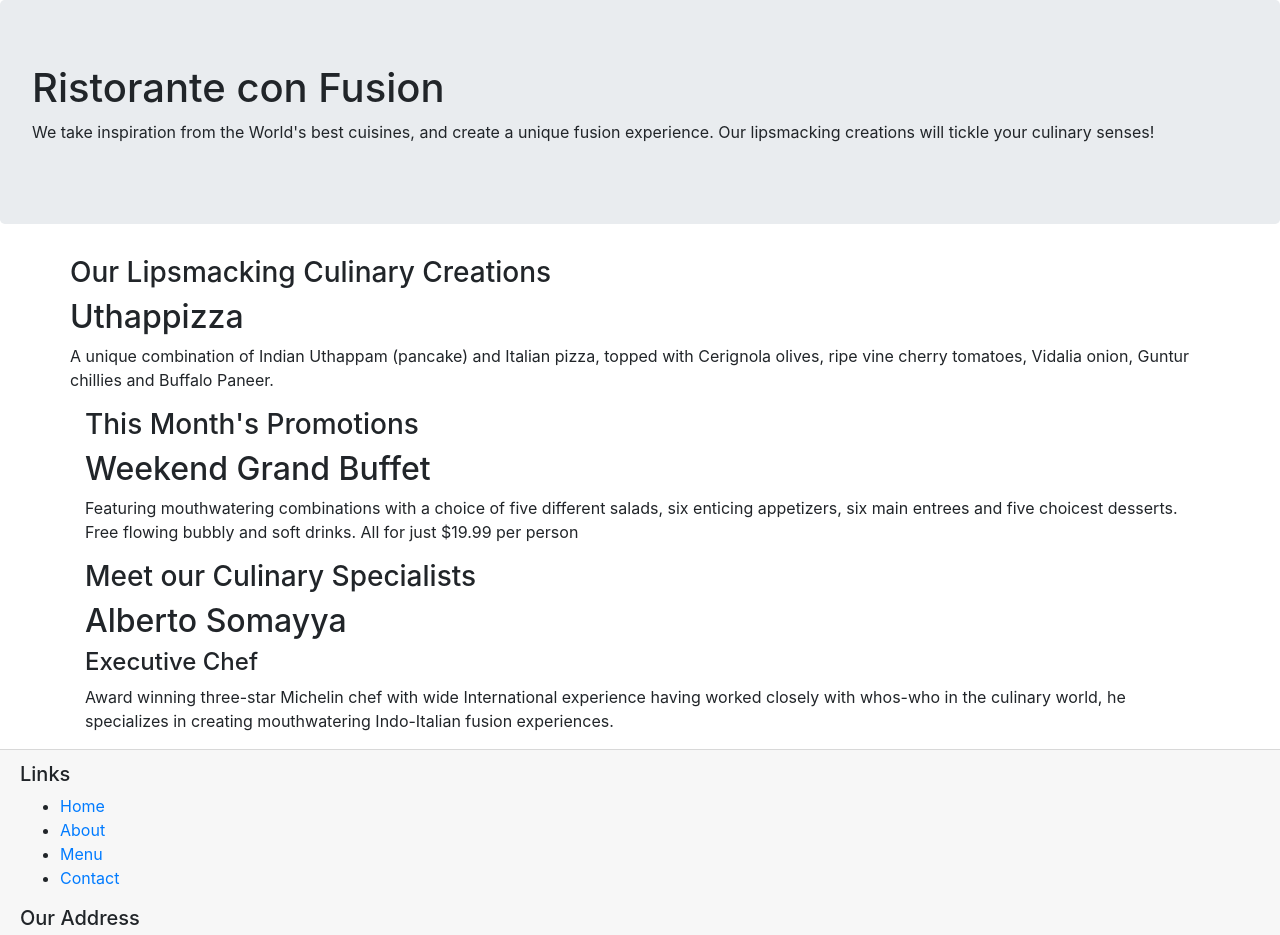
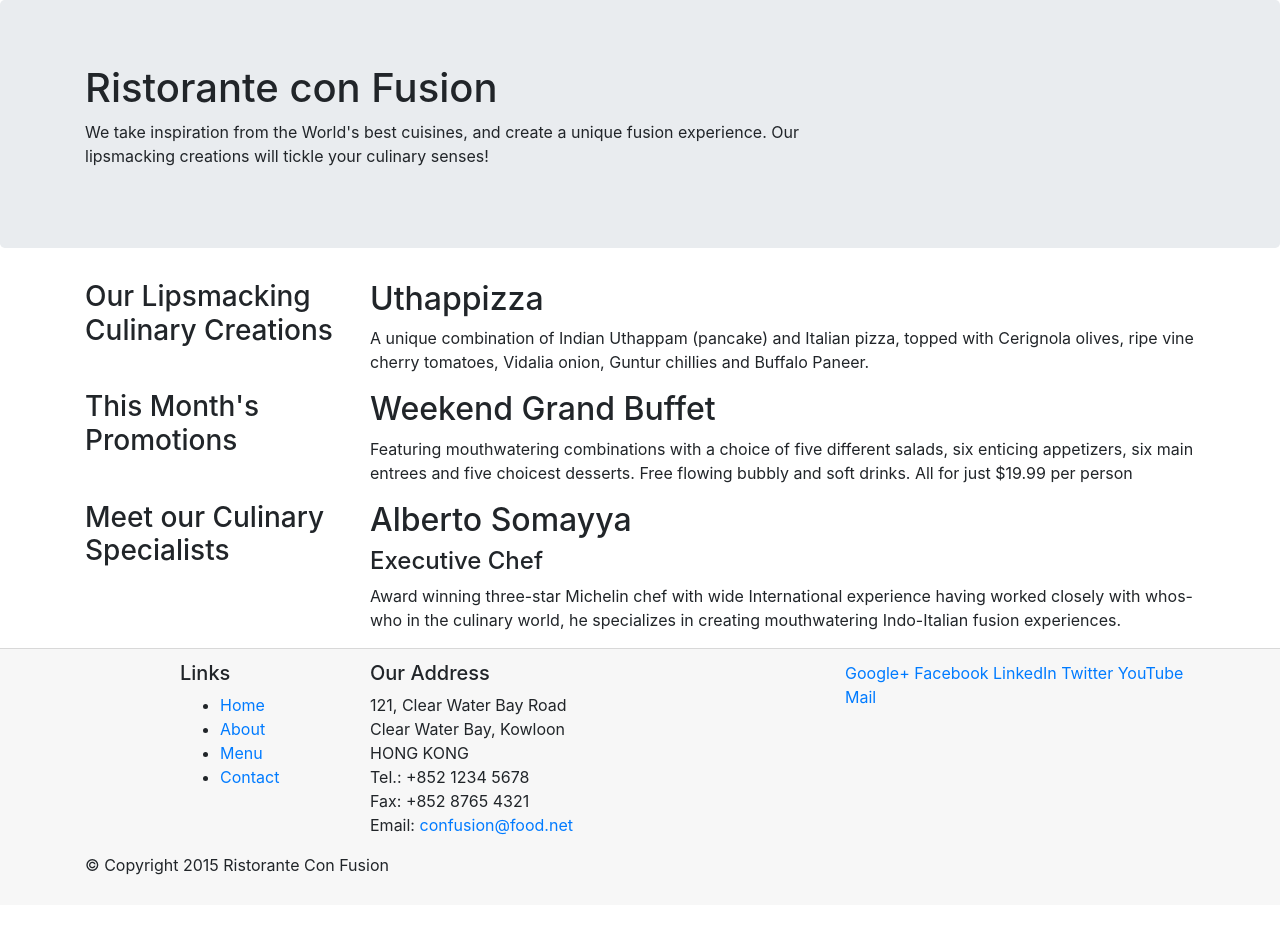
Before and after one commit to datiti/coursera-WebFullStack-bootstrap4, a website: page conFusion1/index.html in a window 1280 px wide. Shown: the top 935 px of the page. After the commit the page ends 905 px from the top, so only its background shows below. Drawn offline with nearby package versions, Linux system fonts and the light colour scheme.

Commit message:
play around with bootstrap 4 grid. The use of flex-first, offset, pull, push, etc... only works with 4.0.0-alpha.6; this does not work anymore in 4.0.0-beta
https://www.coursera.org/learn/bootstrap-4/supplement/kXErq/exercise-instructions-getting-started-with-bootstrap

```diff
--- a/conFusion1/index.html
+++ b/conFusion1/index.html
@@ -13,15 +13,14 @@
 </head>
 
 <body>
-
 <header class="jumbotron">
-        <div>
-            <div>
-                <div>
+    <div class="container">
+        <div class="row">
+            <div class="col-12 col-sm-8">
                 <h1>Ristorante con Fusion</h1>
                 <p>We take inspiration from the World's best cuisines, and create a unique fusion experience. Our lipsmacking creations will tickle your culinary senses!</p>
             </div>
-                <div>
+            <div class="col col-sm">
             </div>
         </div>
     </div>
@@ -29,31 +28,31 @@
 
 <div class="container">
     <div class="row">
-            <div class="flex-last">
+        <div class="col-sm-4 push-sm-8 col-md-3 push-md-9">
             <h3>Our Lipsmacking Culinary Creations</h3>
         </div>
-            <div>
+        <div class="col-sm pull-sm-4 col-md pull-md-3">
             <h2>Uthappizza</h2>
             <p>A unique combination of Indian Uthappam (pancake) and Italian pizza, topped with Cerignola olives, ripe vine cherry tomatoes, Vidalia onion, Guntur chillies and Buffalo Paneer.</p>
         </div>
     </div>
 
 
-        <div>
-            <div>
+    <div class="row">
+        <div class="col-sm-4 push-sm-8 col-md-3 push-md-9">
             <h3>This Month's Promotions</h3>
         </div>
-            <div>
+        <div class="col-sm pull-sm-4 col-md pull-md-3">
             <h2>Weekend Grand Buffet</h2>
             <p>Featuring mouthwatering combinations with a choice of five different salads, six enticing appetizers, six main entrees and five choicest desserts. Free flowing bubbly and soft drinks. All for just $19.99 per person </p>
         </div>
     </div>
 
-        <div>
-            <div>
+    <div class="row">
+        <div class="col-sm-4 col-md-3">
             <h3>Meet our Culinary Specialists</h3>
         </div>
-            <div>
+        <div class="col-sm col-md">
             <h2>Alberto Somayya</h2>
             <h4>Executive Chef</h4>
             <p>Award winning three-star Michelin chef with wide International experience having worked closely with whos-who in the culinary world, he specializes in creating mouthwatering Indo-Italian fusion experiences. </p>
@@ -62,9 +61,9 @@
 </div>
 
 <footer class="card-footer">
-        <div>
-            <div>
-                <div>
+    <div class="container">
+        <div class="row">
+            <div class="col-5 offset-1 col-sm-2">
                 <h5>Links</h5>
                 <ul>
                     <li><a href="#">Home</a></li>
@@ -73,7 +72,7 @@
                     <li><a href="#">Contact</a></li>
                 </ul>
             </div>
-                <div>
+            <div class="col-6 col-sm-5">
                 <h5>Our Address</h5>
                 <address>
                     121, Clear Water Bay Road<br>
@@ -84,7 +83,7 @@
                     Email: <a href="mailto:confusion@food.net">confusion@food.net</a>
                 </address>
             </div>
-                <div>
+            <div class="col col-sm-4 flex-first">
                 <div>
                     <a href="http://google.com/+">Google+</a>
                     <a href="http://www.facebook.com/profile.php?id=">Facebook</a>
@@ -95,8 +94,8 @@
                 </div>
             </div>
         </div>
-           <div>
-                <div>
+        <div class="row">
+            <div class="col-auto">
                 <p>© Copyright 2015 Ristorante Con Fusion</p>
             </div>
         </div>
@@ -108,5 +107,4 @@
 <script src="node_modules/tether/dist/js/tether.min.js"></script>
 <script src="node_modules/bootstrap/dist/js/bootstrap.min.js"></script>
 </body>
-
 </html>
```
Also changed, not shown: README.md. Lines whose indentation alone changed are shown as unchanged.
